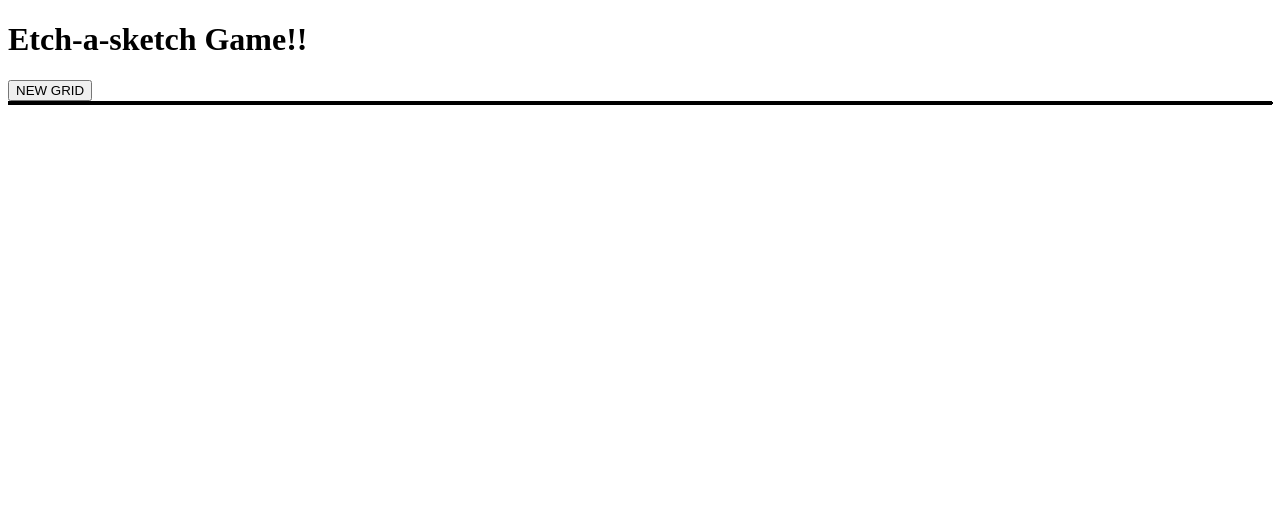
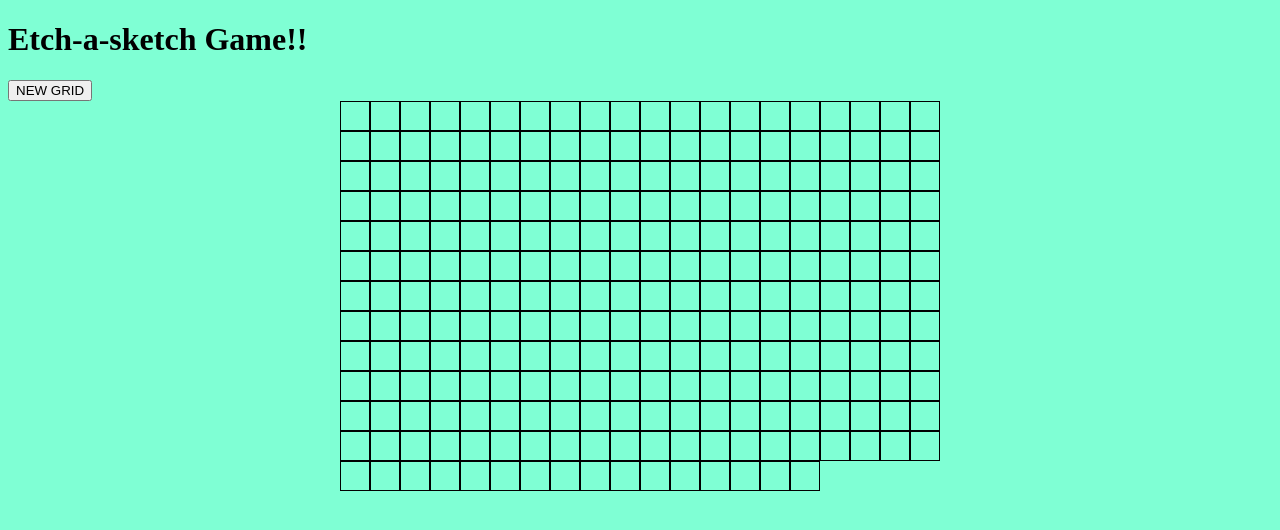
Before and after one commit to Poison-Iveey/Etch-a-sketch, a plain HTML site: page index.html in a window 1280 px wide. Drawn offline with Linux system fonts and the light colour scheme.

Commit message:
Some changes have been made in corrspondence to the script.js file

```diff
--- a/style.css
+++ b/style.css
@@ -2,17 +2,27 @@
     box-sizing: border-box;
   }
 
-#myGrid {
-    display: flex;
-    flex-wrap: wrap;
-    border: 1px solid black;
+body{
+  background-color: aquamarine;
+}
 
-  }
+.container{
+  display: flex;
+  flex-wrap: wrap;
+  width: 600px;
+  margin: 0 auto;
+
+}
 
 
 .grid-item{
-  display: flex;
-  flex-wrap: wrap;
   border: 1px solid black;
-  flex: 1 1 auto;
+  width: 30px;
+  height: 30px;
+
 }
+
+.new_items{
+  border: 1px solid black;
+
+}
```
